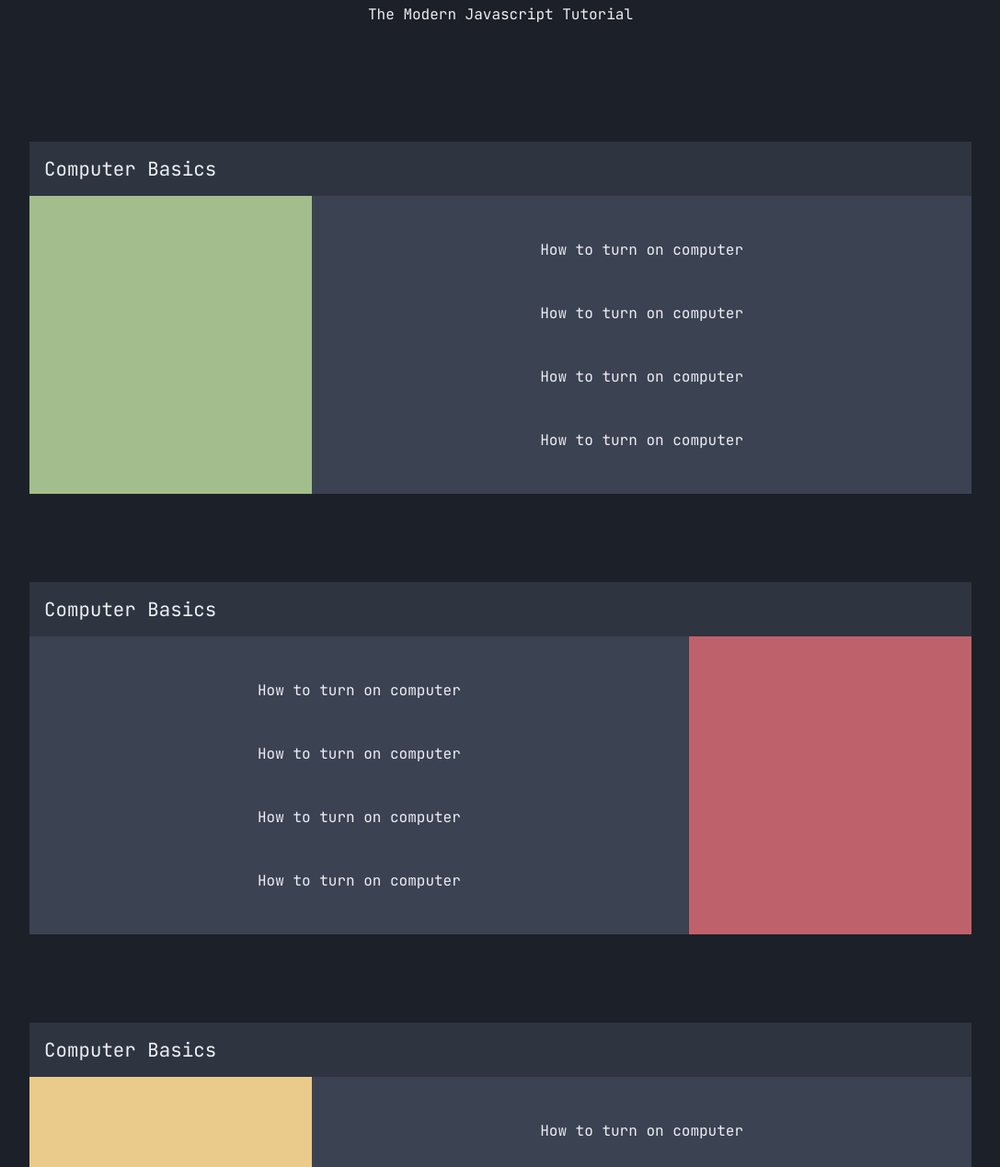
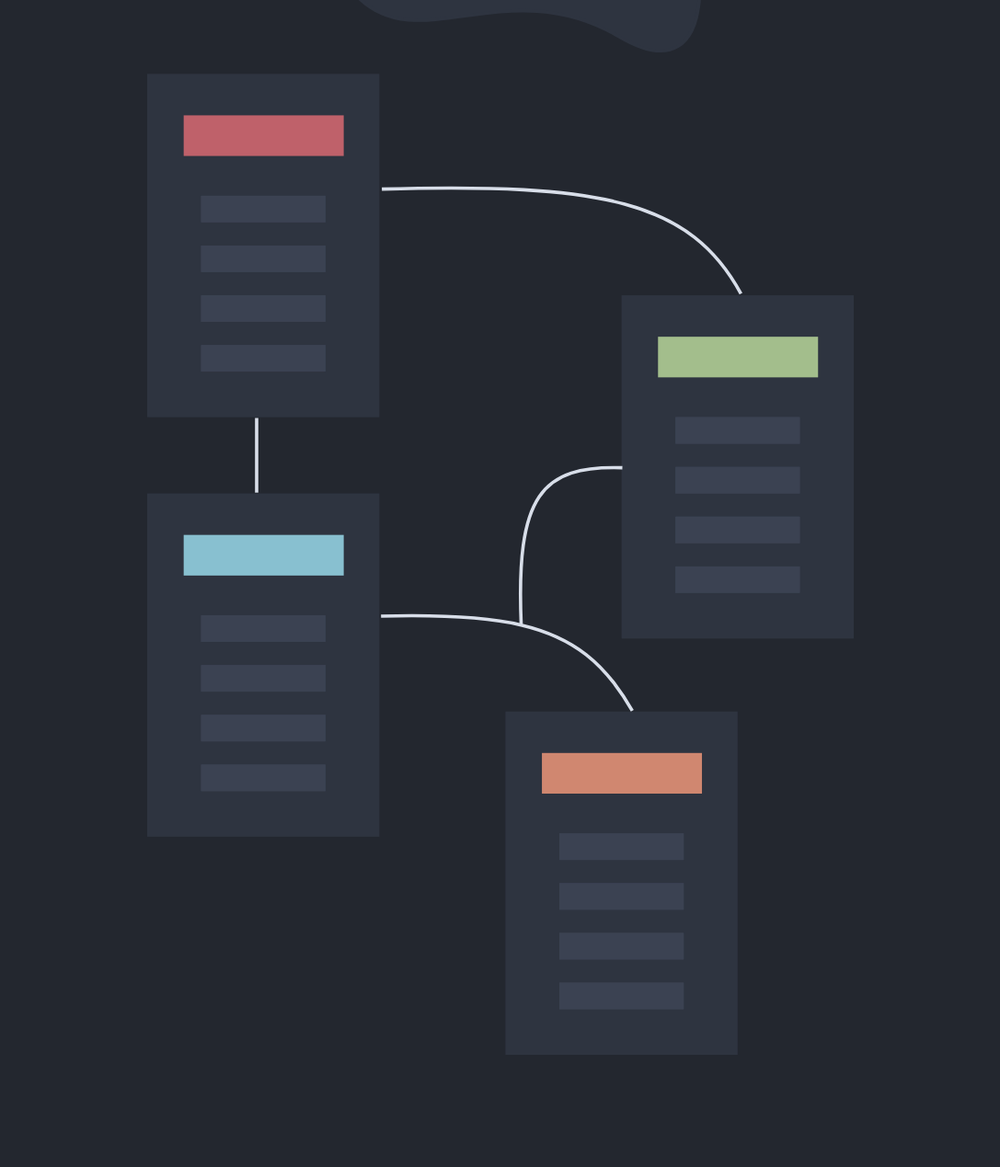
Before and after one commit to nyxtales0x0/js-info-main-page, a plain HTML site: page index.html in a window 1280 px wide. Shown: the part 274-1543 px from the top of the page at 92% size, without its empty margins (96-1183 px from the left). After the commit the page ends 1485 px from the top, so only its background shows below. Drawn offline with Linux system fonts and the light colour scheme.

Commit message:
rewrote the page

```diff
--- a/index.html
+++ b/index.html
@@ -11,173 +11,7 @@
 </head>
 
 <body>
-
-    <nav></nav>
-
-    <main>
-
-        <div id="main">
-
-            <div id="main-text">
-                JS INFO
-            </div>
-
-            <div id="main-motto">
-                The Modern Javascript Tutorial
-            </div>
-
-            <!-- <hr> -->
-
-        </div>
-
-        <div class="category">
-
-            <div class="category-title">
-                Computer Basics
-            </div>
-
-            <div class="category-body left">
-
-                <div class="category-body-image one">
-
-                </div>
-
-                <div class="category-body-list">
-
-                    <div class="category-body-list-item">
-                        How to turn on computer
-                    </div>
-
-                    <div class="category-body-list-item">
-                        How to turn on computer
-                    </div>
-
-                    <div class="category-body-list-item">
-                        How to turn on computer
-                    </div>
-
-                    <div class="category-body-list-item">
-                        How to turn on computer
-                    </div>
-
-                </div>
-
-            </div>
-
-        </div>
-
-        <div class="category">
-
-            <div class="category-title">
-                Computer Basics
-            </div>
-
-            <div class="category-body right">
-
-                <div class="category-body-image two">
-
-                </div>
-
-                <div class="category-body-list">
-
-                    <div class="category-body-list-item">
-                        How to turn on computer
-                    </div>
-
-                    <div class="category-body-list-item">
-                        How to turn on computer
-                    </div>
-
-                    <div class="category-body-list-item">
-                        How to turn on computer
-                    </div>
-
-                    <div class="category-body-list-item">
-                        How to turn on computer
-                    </div>
-
-                </div>
-
-            </div>
-
-        </div>
-
-        <div class="category">
-
-            <div class="category-title">
-                Computer Basics
-            </div>
-
-            <div class="category-body left">
-
-                <div class="category-body-image three">
-
-                </div>
-
-                <div class="category-body-list">
-
-                    <div class="category-body-list-item">
-                        How to turn on computer
-                    </div>
-
-                    <div class="category-body-list-item">
-                        How to turn on computer
-                    </div>
-
-                    <div class="category-body-list-item">
-                        How to turn on computer
-                    </div>
-
-                    <div class="category-body-list-item">
-                        How to turn on computer
-                    </div>
-
-                </div>
-
-            </div>
-
-        </div>
-
-        <div class="category">
-
-            <div class="category-title">
-                Computer Basics
-            </div>
-
-            <div class="category-body right">
-
-                <div class="category-body-image four">
-
-                </div>
-
-                <div class="category-body-list">
-
-                    <div class="category-body-list-item">
-                        How to turn on computer
-                    </div>
-
-                    <div class="category-body-list-item">
-                        How to turn on computer
-                    </div>
-
-                    <div class="category-body-list-item">
-                        How to turn on computer
-                    </div>
-
-                    <div class="category-body-list-item">
-                        How to turn on computer
-                    </div>
-
-                </div>
-
-            </div>
-
-        </div>
-
-    </main>
-
-    <footer></footer>
-
+    <img src="./src/Untitled.svg" alt="">
 </body>
 
 </html>
--- a/src/style.css
+++ b/src/style.css
@@ -9,113 +9,19 @@
 }
 
 html {
-    height: 100%;
+    min-height: 100vh;
     width: 100%;
 }
 
 body {
     min-height: 100%;
+    font-family: "JetBrains Mono", monospace;
     display: flex;
-    flex-direction: column;
-    background-color: #1c2028;
-    color: #eceff4;
-    font-family: "JetBrains Mono", monospace;
+    justify-content: space-around;
+    background-color: #23272F;
+    padding: 4rem 0;
 }
 
-nav {
-    position: sticky;
-    top: 0;
-    left: 0;
-    height: 7vh;
-    background-color: rgba(28, 32, 40, 0.8);
-    backdrop-filter: blur(4px);
+img {
+    width: 60%;
 }
-
-main {
-    flex-grow: 1;
-}
-
-#main {
-    text-align: center;
-    margin-top: 8rem;
-}
-
-#main-text {
-    font-size: 3rem;
-    font-weight: 700;
-    margin-bottom: 2rem;
-}
-
-#main-motto {
-    margin-bottom: 8rem;
-}
-
-/* #main hr {
-    width: 40%;
-    color: #eceff4;
-    border: 1px solid #eceff4;
-    margin: auto;
-} */
-
-/* ===== category block styling ===== */
-
-/* main container */
-.category {
-    display: flex;
-    flex-direction: column;
-    background-color: #3b4252;
-    width: 80%;
-    margin: auto;
-    margin-bottom: 6rem;
-}
-
-.category-title {
-    background-color: #2e3440;
-    padding: 1rem;
-    font-size: 1.3rem;
-}
-
-.category-body {
-    display: flex;
-}
-
-.left {
-    flex-direction: row;
-}
-
-.right {
-    flex-direction: row-reverse;
-}
-
-.category-body-image {
-    width: 30%;
-}
-
-.one {
-    background-color: #a3be8c;
-}
-
-.two {
-    background-color: #bf616a;
-}
-
-.three {
-    background-color: #ebcb8b;
-}
-
-.four {
-    background-color: #88c0d0;
-}
-
-.category-body-list {
-    flex-grow: 1;
-    display: flex;
-    flex-direction: column;
-    padding: 2rem;
-    gap: 1rem;
-    align-items: center;
-}
-
-.category-body-list-item {
-    padding: 1rem;
-}
```
